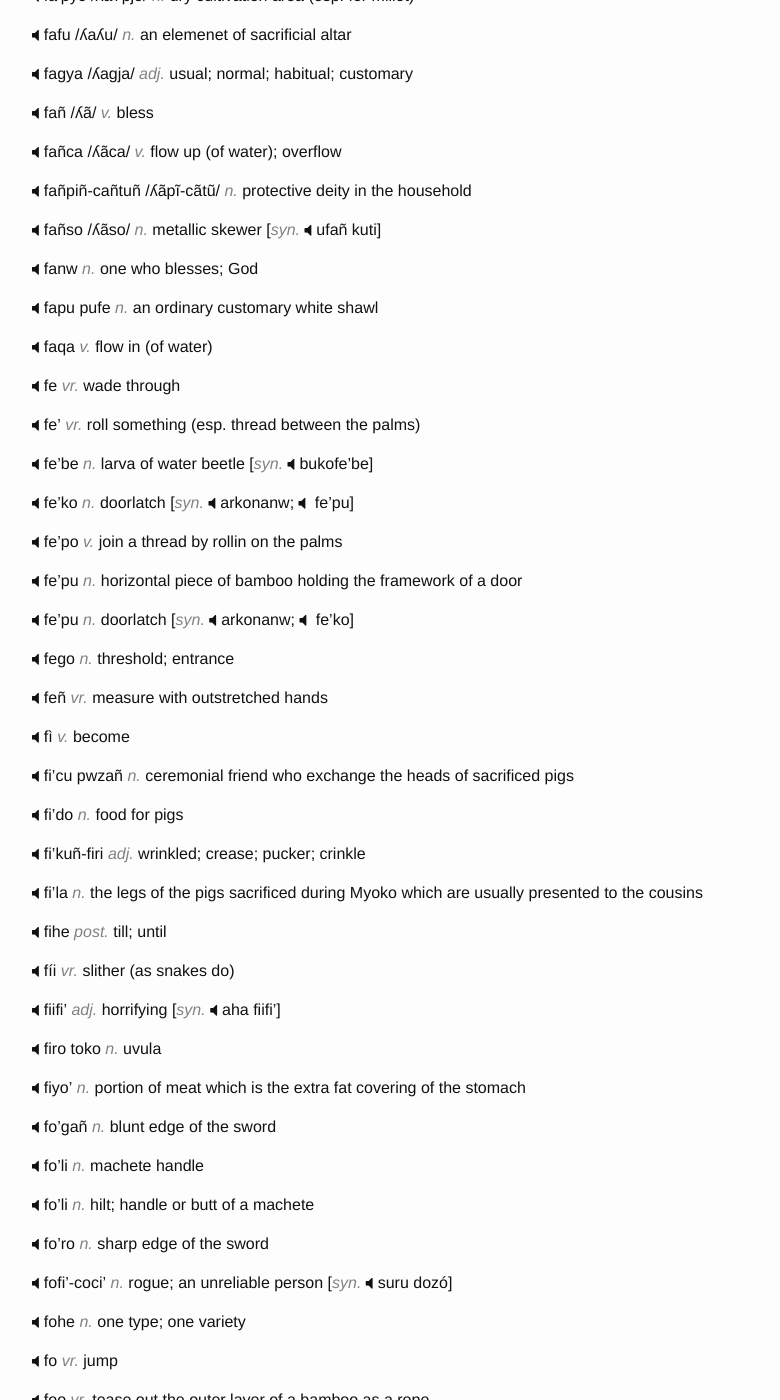
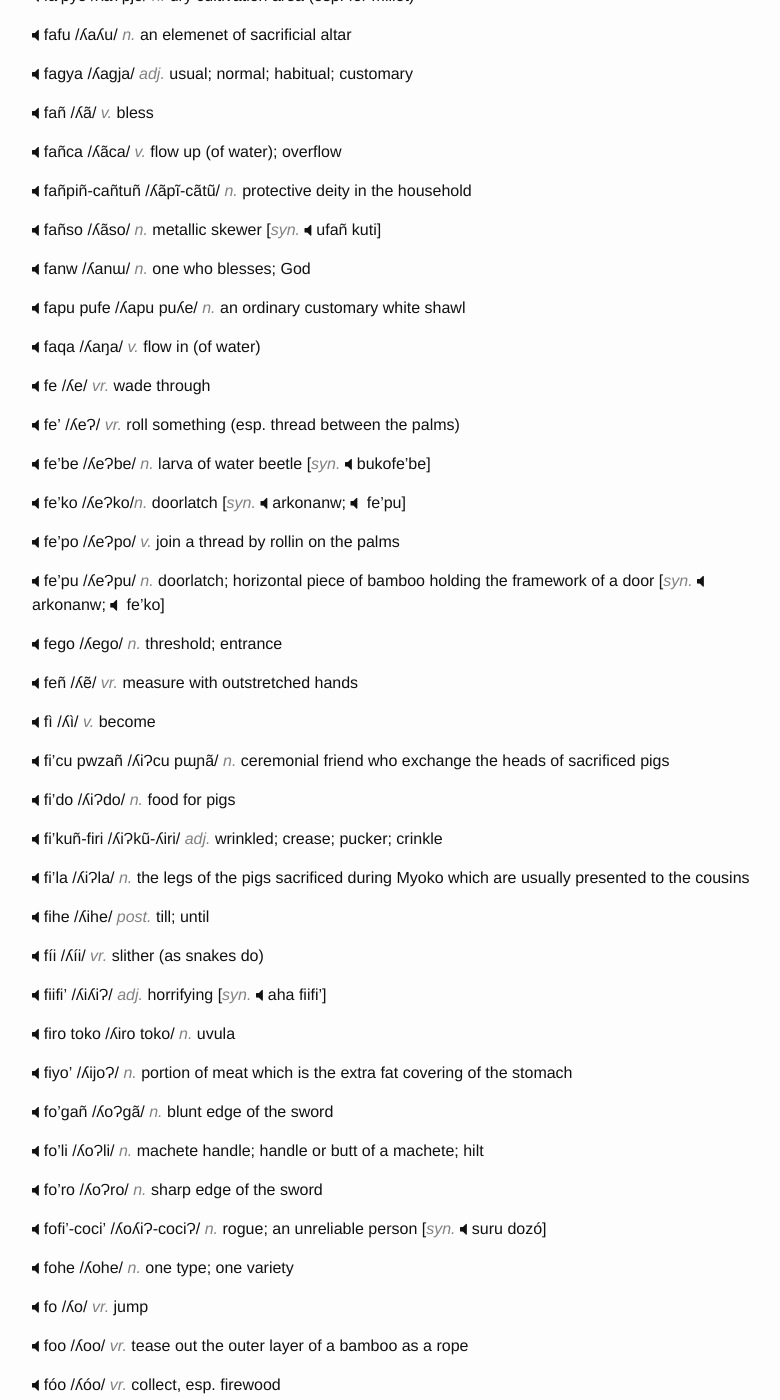
Before and after one commit to hacksparrow/language.apatani.org, a Jekyll site: the page built from dictionary/f.md, in a window 1280 px wide and 1400 px high, scrolled down 493 px. Shown: the whole window, without its empty margins (238-1018 px from the left). Built offline with Jekyll 4.4.1, drawn with Linux system fonts in a browser that asks for light colours; nearby versions of some CDN libraries; comment, search, counter and statistics services are not loaded.

Commit message:
Update f.md

```diff
--- a/dictionary/f.md
+++ b/dictionary/f.md
@@ -30,68 +30,64 @@ __fañpiñ-cañtuñ__ /ʎãpĩ-cãtũ/ _n._  protective deity in the household
 
 __fañso__ /ʎãso/ _n._  metallic skewer [_syn._  ufañ kuti]
 
-__fanw__  _n._  one who blesses; God
+__fanw__  /ʎanɯ/ _n._  one who blesses; God
 
-__fapu pufe__ _n._  an ordinary customary white shawl
+__fapu pufe__ /ʎapu puʎe/ _n._  an ordinary customary white shawl
 
-__faqa__  _v._  flow in (of water)
+__faqa__  /ʎaŋa/ _v._  flow in (of water)
 
-__fe__  _vr._  wade through
+__fe__  /ʎe/ _vr._  wade through
 
-__fe'__ _vr._  roll something (esp. thread between the palms)
+__fe'__ /ʎeɁ/ _vr._  roll something (esp. thread between the palms)
 
-__fe'be__ _n._  larva of water beetle [_syn._  bukofe'be]
+__fe'be__ /ʎeɁbe/ _n._  larva of water beetle [_syn._  bukofe'be]
 
-__fe'ko__ _n._  doorlatch [_syn._  arkonanw; fe'pu]
+__fe'ko__ /ʎeɁko/_n._  doorlatch [_syn._  arkonanw; fe'pu]
 
-__fe'po__ _v._  join a thread by rollin on the palms
+__fe'po__ /ʎeɁpo/ _v._  join a thread by rollin on the palms
 
-__fe'pu__ _n._  horizontal piece of bamboo holding the framework of a door
+__fe'pu__ /ʎeɁpu/ _n._  doorlatch; horizontal piece of bamboo holding the framework of a door [_syn._  arkonanw; fe'ko]
 
-__fe'pu__ _n._  doorlatch [_syn._  arkonanw; fe'ko]
+__fego__  /ʎego/ _n._  threshold; entrance
 
-__fego__  _n._  threshold; entrance
+__feñ__ /ʎẽ/ _vr._  measure with outstretched hands
 
-__feñ__ _vr._  measure with outstretched hands
+__fì__  /ʎì/ _v._  become
 
-__fì__  _v._  become
+__fi'cu pwzañ__ /ʎiɁcu pɯɲã/ _n._  ceremonial friend who exchange the heads of sacrificed pigs
 
-__fi'cu pwzañ__ _n._  ceremonial friend who exchange the heads of sacrificed pigs
+__fi'do__ /ʎiɁdo/ _n._  food for pigs
 
-__fi'do__ _n._  food for pigs
+__fi'kuñ-firi__ /ʎiɁkũ-ʎiri/ _adj._  wrinkled; crease; pucker; crinkle
 
-__fi'kuñ-firi__ _adj._  wrinkled; crease; pucker; crinkle
+__fi'la__ /ʎiɁla/ _n._  the legs of the pigs sacrificed during Myoko which are usually presented to the cousins
 
-__fi'la__ _n._  the legs of the pigs sacrificed during Myoko which are usually presented to the cousins
+__fihe__  /ʎihe/ _post._ till; until
 
-__fihe__  _post._ till; until
+__fíi__ /ʎíi/ _vr._  slither (as snakes do)
 
-__fíi__ _vr._  slither (as snakes do)
+__fiifi'__  /ʎiʎiɁ/ _adj._  horrifying  [_syn._  aha fiifi']
 
-__fiifi'__  _adj._  horrifying  [_syn._  aha fiifi']
+__firo toko__ /ʎiro toko/ _n._  uvula
 
-__firo toko__ _n._  uvula
+__fiyo'__ /ʎijoɁ/ _n._  portion of meat which is the extra fat covering of the stomach
 
-__fiyo'__ _n._  portion of meat which is the extra fat covering of the stomach
+__fo'gañ__  /ʎoɁgã/ _n._  blunt edge of the sword
 
-__fo'gañ__  _n._  blunt edge of the sword
+__fo'li__ /ʎoɁli/ _n._  machete handle; handle or butt of a machete; hilt
 
-__fo'li__ _n._  machete handle
+__fo'ro__ /ʎoɁro/ _n._  sharp edge of the sword
 
-__fo'li__ _n._  hilt; handle or butt of a machete
+__fofi'-coci'__ /ʎoʎiɁ-cociɁ/ _n._  rogue; an unreliable person [_syn._  suru dozó]
 
-__fo'ro__ _n._  sharp edge of the sword
+__fohe__  /ʎohe/ _n._  one type; one variety
 
-__fofi'-coci'__ _n._  rogue; an unreliable person [_syn._  suru dozó]
+__fo__  /ʎo/ _vr._  jump
 
-__fohe__  _n._  one type; one variety
+__foo__ /ʎoo/ _vr._  tease out the outer layer of a bamboo as a rope
 
-__fo__  _vr._  jump
+__fóo__ /ʎóo/ _vr._  collect, esp. firewood
 
-__foo__ _vr._  tease out the outer layer of a bamboo as a rope
+__fòobó__ /ʎóobó/ _v._  jump across
 
-__fóo__ _vr._  collect, esp. firewood
-
-__fòobó__ _v._  jump across
-
-__fòohá__ _v._  jump in
+__fòohá__ /ʎóohá/ _v._  jump in
```
